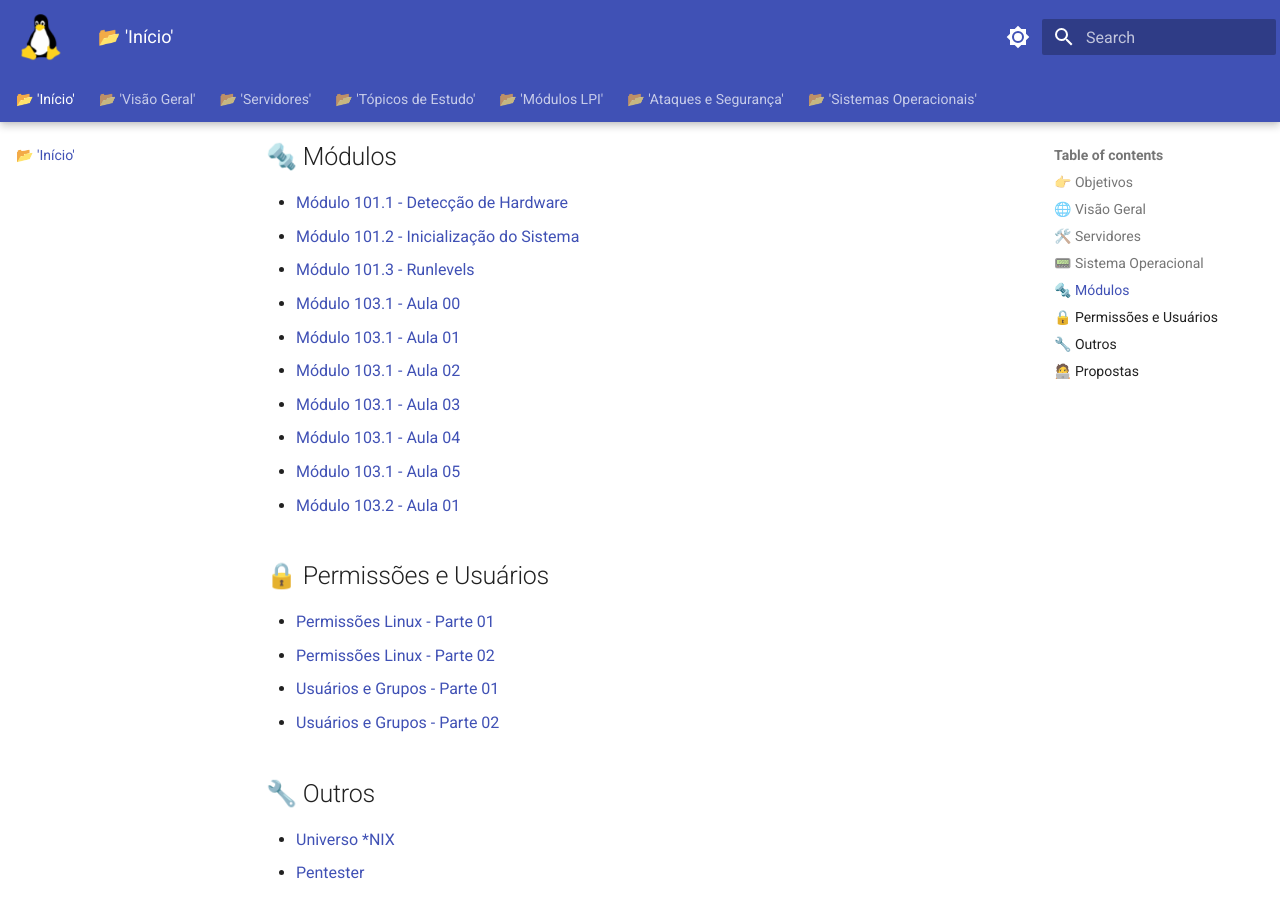
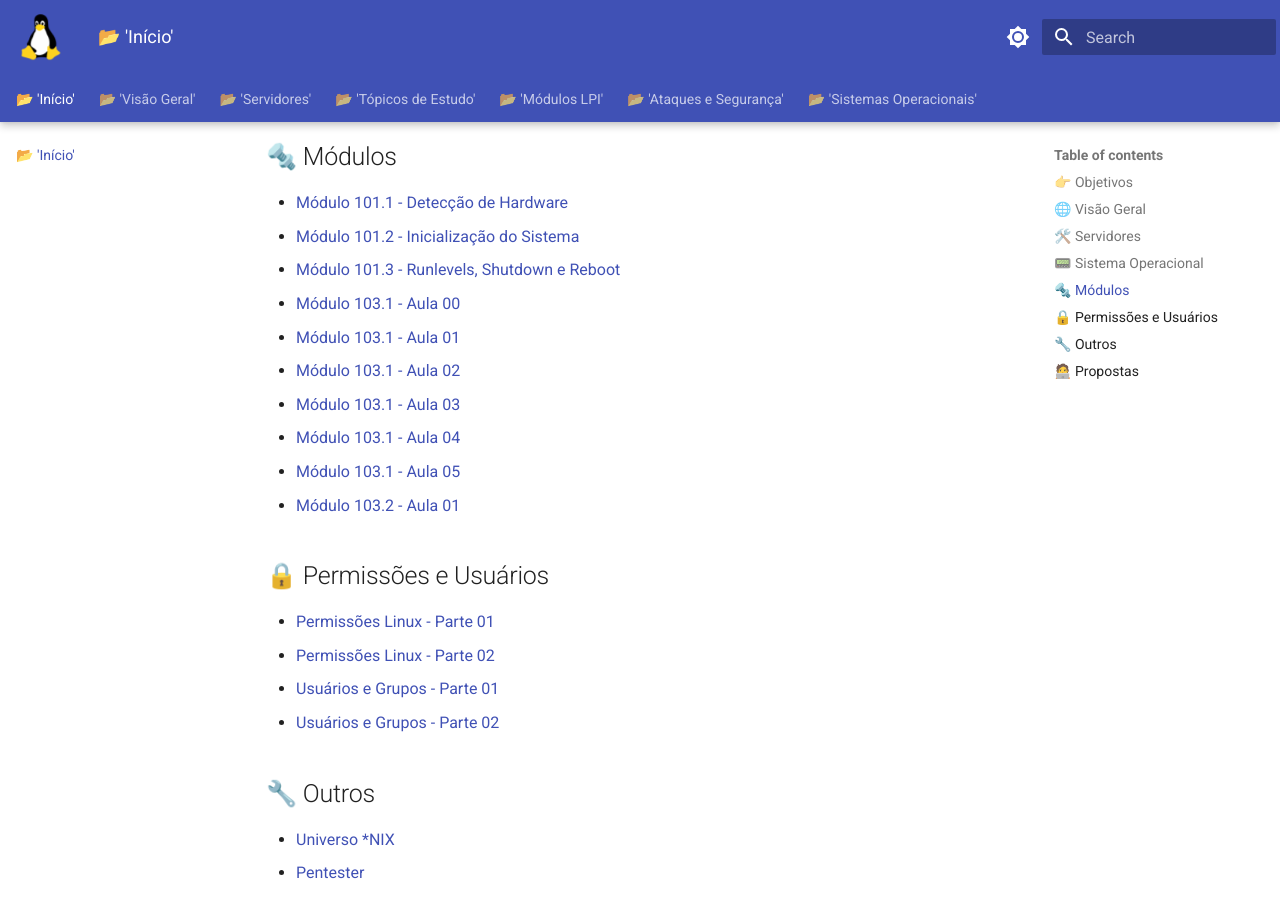
Before and after one commit to educharquero/officinas, an MkDocs documentation site: the page built from docs/index.md, in a window 1280 px wide and 900 px high, scrolled down 1778 px. Built offline with MkDocs 1.6.1 and Material for MkDocs 9.7.7, drawn with Linux system fonts in a browser that asks for light colours.

Commit message:
Docs: Atualiza o conteúdo do site

```diff
--- a/docs/index.md
+++ b/docs/index.md
@@ -52,7 +52,7 @@
 ## 🔩 Módulos
 - [Módulo 101.1 - Detecção de Hardware](./LPIC-101.1_identificacao_e_configuracao_de_Hardware.md)
 - [Módulo 101.2 - Inicialização do Sistema](./LPIC-101.2_processo_de_inicializacao_do_linux.md)
-- [Módulo 101.3 - Runlevels](./LPIC-101.3_runlevel_shutdown_e_reboot.md)
+- [Módulo 101.3 - Runlevels, Shutdown e Reboot](./LPIC-101.3_runlevel_shutdown_e_reboot.md)
 - [Módulo 103.1 - Aula 00](./Modulo_103.1-aula00.md)
 - [Módulo 103.1 - Aula 01](./Modulo_103.1-aula01.md)
 - [Módulo 103.1 - Aula 02](./Modulo_103.1-aula02.md)
```
